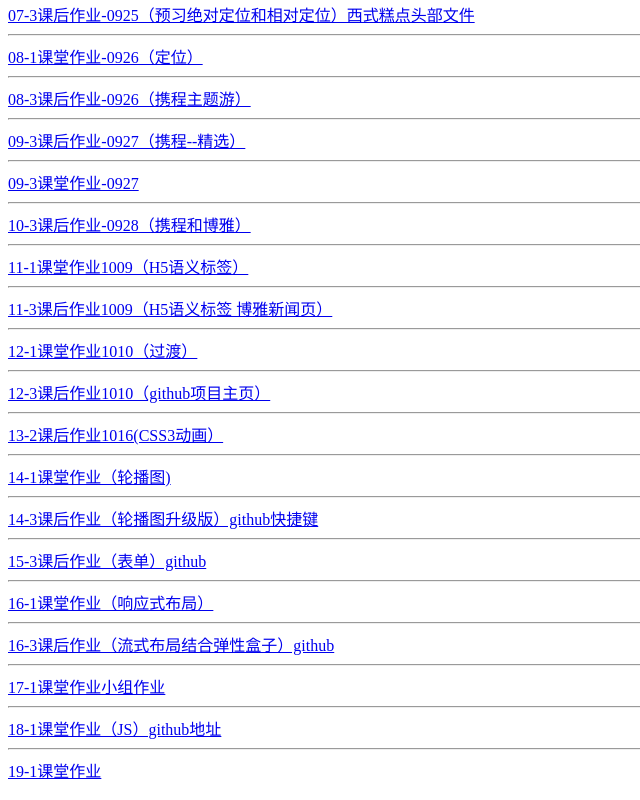
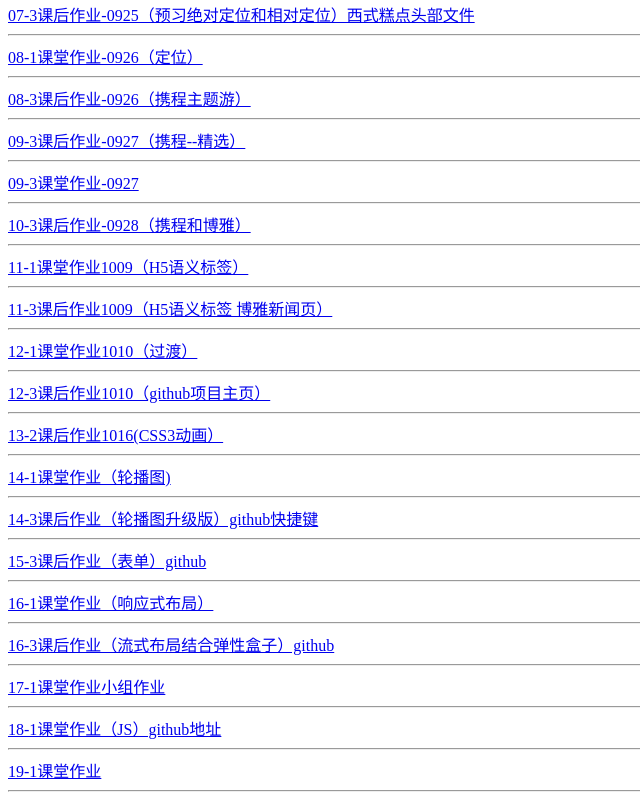
Before and after one commit to wangsr2/gutzuoye, a plain HTML site: page index.html in a window 1280 px wide. Shown: the part 552-1352 px from the top of the page, without its empty margins (0-640 px from the left). Drawn offline with Linux system fonts and the light colour scheme.

Commit message:
Update index.html

```diff
--- a/index.html
+++ b/index.html
@@ -38,6 +38,6 @@
     <a href="16-3课后作业（流式布局结合弹性盒子）github/流动布局.html">16-3课后作业（流式布局结合弹性盒子）github</a><hr>
     <a href="17-1课堂作业小组作业/11王所必1/new.html">17-1课堂作业小组作业</a><hr>
     <a href="18-1课堂作业（JS）github地址/js/JJ.html">18-1课堂作业（JS）github地址</a><hr>
-    <a href="19-1课堂作业/11王所必/readme.md">19-1课堂作业</a><br>
+    <a href="19-1课堂作业/11王所必/readme.md">19-1课堂作业</a><hr>
 </body>
 </html>
```
